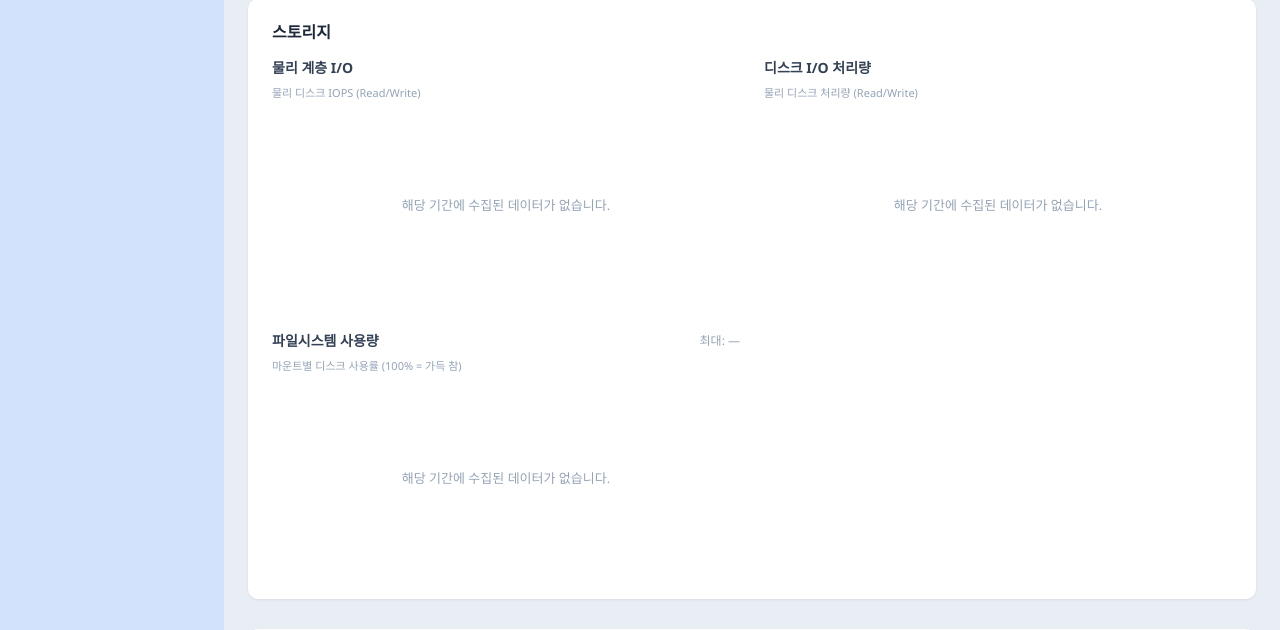
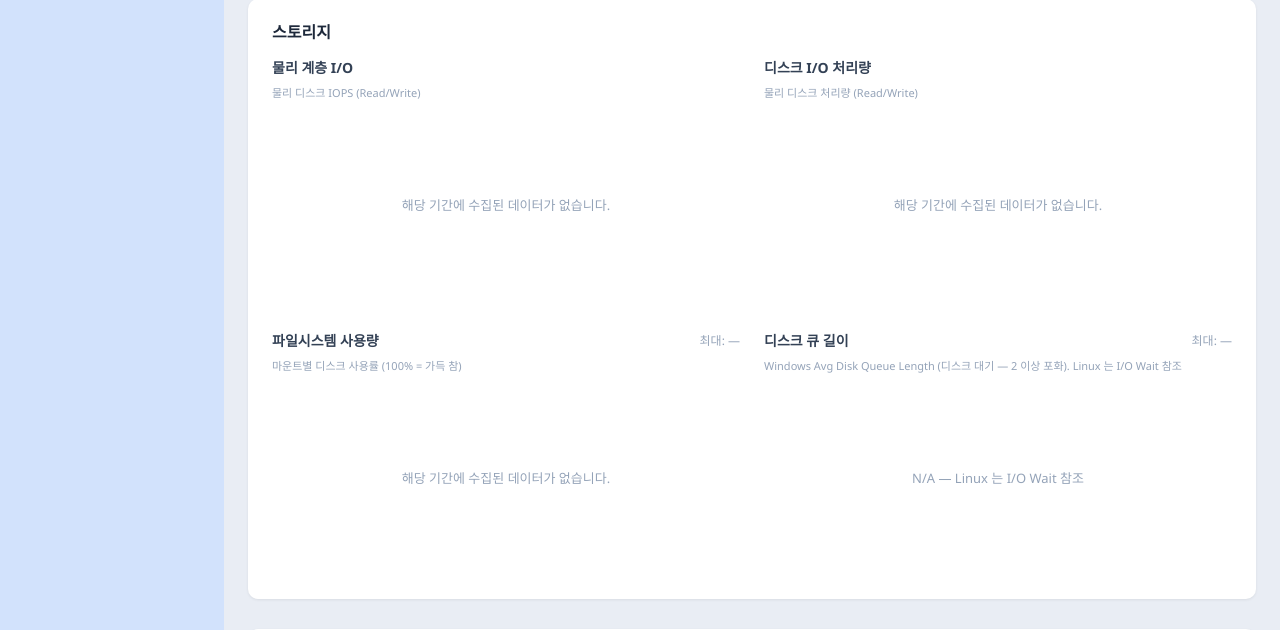
Before and after one commit to z-converter-assessment/assessment-engine, a Python web app: template src/assessment_engine/web/templates/servers/metrics.html in a window 1280 px wide. Shown: the part 1383-2013 px from the top of the page. Run offline with Jinja, Linux system fonts and the light colour scheme; the template is opened without the code that fills it: most values are stand-ins (such as "Sample title", 1, 10 or a date in 2020).

Commit message:
feat: 디스크 큐 길이(disk.queue) 추이 차트 — Windows 디스크 대기 신호 노출
성능 추이 페이지의 I/O Wait(cpu.iowait)는 Linux 신호라 Windows 는 dummy 0 으로 오도됐다.
Windows 의 실제 디스크 대기 신호인 Avg Disk Queue Length(server_metrics.sat_disk_queue,
분류·보고서엔 이미 사용)를 차트 metric 으로 노출 — iowait 의 OS 보완 짝.

- types.py `MetricType`·`EnvironmentMetricType` 에 `disk.queue` 추가 (라우터 Literal 검증 자동 수용).
- metric.py dispatch branch: sat_disk_queue gauge 를 서버간 AVG -> time_bucket agg. null(Linux)
  제외라 발행 서버(Windows)만 집계. metric_chart(단일 서버)도 metric_trend 위임으로 자동 지원.
- 환경 성능 추이(environment-metrics.js)·서버 상세(metrics.js)에 차트 추가. 서버 상세는 os-aware —
  Linux 는 "N/A — Linux 는 I/O Wait 참조", Windows 만 실측. 템플릿 카드는 fs 옆 빈 슬롯에 배치.
- gauge 라 device_category 필터(`_DISK_METRIC_TYPES`) 미대상 — per-device rate 와 구분.

```diff
--- a/src/assessment_engine/db/repositories/query/types.py
+++ b/src/assessment_engine/db/repositories/query/types.py
@@ -34,6 +34,7 @@ MetricType = Literal[
     "disk.write_iops",
     "disk.read_kbps",
     "disk.write_kbps",
+    "disk.queue",
     "fs.usage_percent",
     "net.rx_bytes_per_sec",
     "net.tx_bytes_per_sec",
@@ -60,6 +61,7 @@ EnvironmentMetricType = Literal[
     "disk.write_iops",
     "disk.read_kbps",
     "disk.write_kbps",
+    "disk.queue",
     "net.rx_bytes_per_sec",
     "net.tx_bytes_per_sec",
     "net.rx_packets_per_sec",
--- a/src/assessment_engine/web/static/js/pages/metrics.js
+++ b/src/assessment_engine/web/static/js/pages/metrics.js
@@ -19,6 +19,7 @@ const PERF_IOPS_SUGGESTED_MAX = 200;              // HDD 랜덤 I/O 한계(~100
 const PERF_NET_SUGGESTED_MAX  = 10 * 1024 * 1024; // 10 MB/s — 1 Gbps 이더넷의 약 8%
 const PERF_PPS_SUGGESTED_MAX  = 10;               // pps soft ceiling (idle 환경도 보이도록)
 const PERF_DISK_KBPS_SUGGESTED_MAX = 10 * 1024;   // 10 MB/s — net 처리량 차트와 동일 절대 기준선
+const PERF_DISK_QUEUE_SUGGESTED_MAX = 5;          // Avg Disk Queue Length — 2 이상 포화(Windows), 0~5 typical
 // 처리량 동적 단위(kBps/MBps)는 ChartUtils.fmtThroughput 단일 진실 (storage/detail/환경 추이 공용).
 
 // 색상 임계값 — backend mappers._USAGE_*_PCT 단일 진실, body data-attribute 로 주입 (#E1 P4).
@@ -35,7 +36,7 @@ const chartInstances = {};
 // P4(a) sequence counter — per-chart 분리 (다른 page 와 일관). chart 별 독립 counter.
 const seqs = {
   cpu: 0, cpuClass: 0, load: 0, mem: 0, memComp: 0, swap: 0,
-  physIo: 0, diskKbps: 0, fs: 0, netIo: 0, netPps: 0,
+  physIo: 0, diskKbps: 0, diskQueue: 0, fs: 0, netIo: 0, netPps: 0,
 };
 
 /* ── 유틸 ──
@@ -183,6 +184,7 @@ const pctTicks = { callback: v => v + '%', font:{size:11}, color:'#64748b' };
 const Y_PCT   = { min:0, max:100, ticks: pctTicks };
 const Y_SWAP  = { min:0, beginAtZero:true, suggestedMax:25, ticks: pctTicks };
 const Y_LOAD  = { beginAtZero:true, suggestedMax: 1.5, ticks:{ font:{size:11}, color:'#64748b' } };
+const Y_DISK_QUEUE = { beginAtZero:true, suggestedMax: PERF_DISK_QUEUE_SUGGESTED_MAX, ticks:{ font:{size:11}, color:'#64748b' } };
 const Y_IOPS  = { beginAtZero:true, suggestedMax: PERF_IOPS_SUGGESTED_MAX, ticks:{ precision:0, font:{size:11}, color:'#64748b' } };
 const Y_DISK_KBPS = { beginAtZero:true, suggestedMax: PERF_DISK_KBPS_SUGGESTED_MAX, ticks:{ callback: v => fmtThroughput(v), font:{size:11}, color:'#64748b' } };
 const Y_NET   = { beginAtZero:true, suggestedMax: PERF_NET_SUGGESTED_MAX, ticks:{ callback: v => fmtKbChart(v), font:{size:11}, color:'#64748b' } };
@@ -261,6 +263,45 @@ async function loadLoadChart(range, anchor) {
   });
   const loadMax = computePeriodMax(safeMax);
   updateMaxLabel('load-max', loadMax != null ? loadMax / (CPU_CORES || 1) : null, v => v.toFixed(2), null);
+}
+
+// Windows Avg Disk Queue Length 추이 (server_metrics.sat_disk_queue) — iowait(CPU 분류)의 OS 보완 짝.
+// Linux 는 iowait 사용이라 disk queue 미발행 → N/A. Windows 만 실측 노출.
+async function loadDiskQueueChart(range, anchor) {
+  if (OS_FAMILY !== 'windows') {  // 디스크 대기는 Windows 신호 — Linux 는 I/O Wait(CPU 분류) 참조
+    if (chartInstances['diskqueue-canvas']) { chartInstances['diskqueue-canvas'].destroy(); delete chartInstances['diskqueue-canvas']; }
+    document.getElementById('diskqueue-canvas').style.display = 'none';
+    const e = document.getElementById('diskqueue-empty'); e.textContent = 'N/A — Linux 는 I/O Wait 참조'; e.style.display = 'flex';
+    updateMaxLabel('diskqueue-max', null, v => v.toFixed(2), null); return;
+  }
+  const seq = ++seqs.diskQueue;
+  const bMs = BUCKET_MS[AUTO_BUCKET[range]];
+  const grid = makeBucketGrid(range, anchor);
+  const [avgRows, maxRows] = await Promise.all([fetchChart('disk.queue','avg', range, anchor), fetchChart('disk.queue','max', range, anchor)]);
+  if (seq !== seqs.diskQueue) return;
+  const safeAvg = _safe(avgRows), safeMax = _safe(maxRows);
+
+  if (chartInstances['diskqueue-canvas']) { chartInstances['diskqueue-canvas'].destroy(); delete chartInstances['diskqueue-canvas']; }
+  const canvas = document.getElementById('diskqueue-canvas');
+  const empty  = document.getElementById('diskqueue-empty');
+  if (!safeAvg.length) { canvas.style.display = 'none'; empty.textContent = '해당 기간에 수집된 데이터가 없습니다.'; empty.style.display = 'flex'; updateMaxLabel('diskqueue-max', null, v => v.toFixed(2), null); return; }
+  canvas.style.display = ''; empty.style.display = 'none';
+
+  const avgMap = {};
+  for (const r of safeAvg) avgMap[Math.floor(new Date(r.collected_at).getTime() / bMs) * bMs] = r.value;
+  const labels = grid.map(t => fmtLabel(new Date(t).toISOString(), range));
+  const data   = grid.map(t => avgMap[t] ?? null);
+
+  chartInstances['diskqueue-canvas'] = new Chart(canvas, {
+    type: 'line',
+    data: { labels, datasets: [{
+      label: 'Disk Queue', data,
+      borderColor: '#ef4444',
+      borderWidth: 2, pointRadius: 0, pointHoverRadius: 3, tension: 0.3, fill: false, spanGaps: false,
+    }] },
+    options: makePerfOptions(Y_DISK_QUEUE, v => v.toFixed(2)),
+  });
+  updateMaxLabel('diskqueue-max', computePeriodMax(safeMax), v => v.toFixed(2), null);
 }
 
 async function loadMemChart(range, anchor) {
@@ -416,8 +457,8 @@ async function loadAllCharts() {
     loadLoadChart(range, anchor),    loadMemChart(range, anchor),
     loadMemCompChart(range, anchor), loadSwapChart(range, anchor),
     loadPhysIoChart(range, anchor),  loadDiskKbpsChart(range, anchor),
-    loadFsChart(range, anchor),      loadNetIoChart(range, anchor),
-    loadNetPpsChart(range, anchor),
+    loadDiskQueueChart(range, anchor), loadFsChart(range, anchor),
+    loadNetIoChart(range, anchor),   loadNetPpsChart(range, anchor),
   ]);
 }
 
--- a/src/assessment_engine/web/templates/servers/metrics.html
+++ b/src/assessment_engine/web/templates/servers/metrics.html
@@ -156,7 +156,17 @@
         </div>
         <div id="fs-legend" style="display:flex; flex-wrap:wrap; gap:8px; margin-top:12px; justify-content:center;"></div>
       </div>
-      <div></div>
+      <div>
+        <div style="display:flex; align-items:center; justify-content:space-between; margin-bottom:8px;">
+          <h2 class="chart-subtitle" style="margin:0;">디스크 큐 길이</h2>
+          <span id="diskqueue-max" class="text-meta text-sm">최대: &mdash;</span>
+        </div>
+        <div class="chart-desc">Windows Avg Disk Queue Length (디스크 대기 — 2 이상 포화). Linux 는 I/O Wait 참조</div>
+        <div class="perf-chart" style="position:relative; height:180px; print-color-adjust:exact; -webkit-print-color-adjust:exact;">
+          <canvas id="diskqueue-canvas"></canvas>
+          <div id="diskqueue-empty" class="chart-empty">해당 기간에 수집된 데이터가 없습니다.</div>
+        </div>
+      </div>
     </div>
   </section>
 
```
Also changed, not shown: src/assessment_engine/db/repositories/query/metric.py (+14 -0 lines), src/assessment_engine/web/static/js/pages/environment-metrics.js (+37 -2 lines), src/assessment_engine/web/templates/servers/environment_metrics.html (+11 -1 lines).
